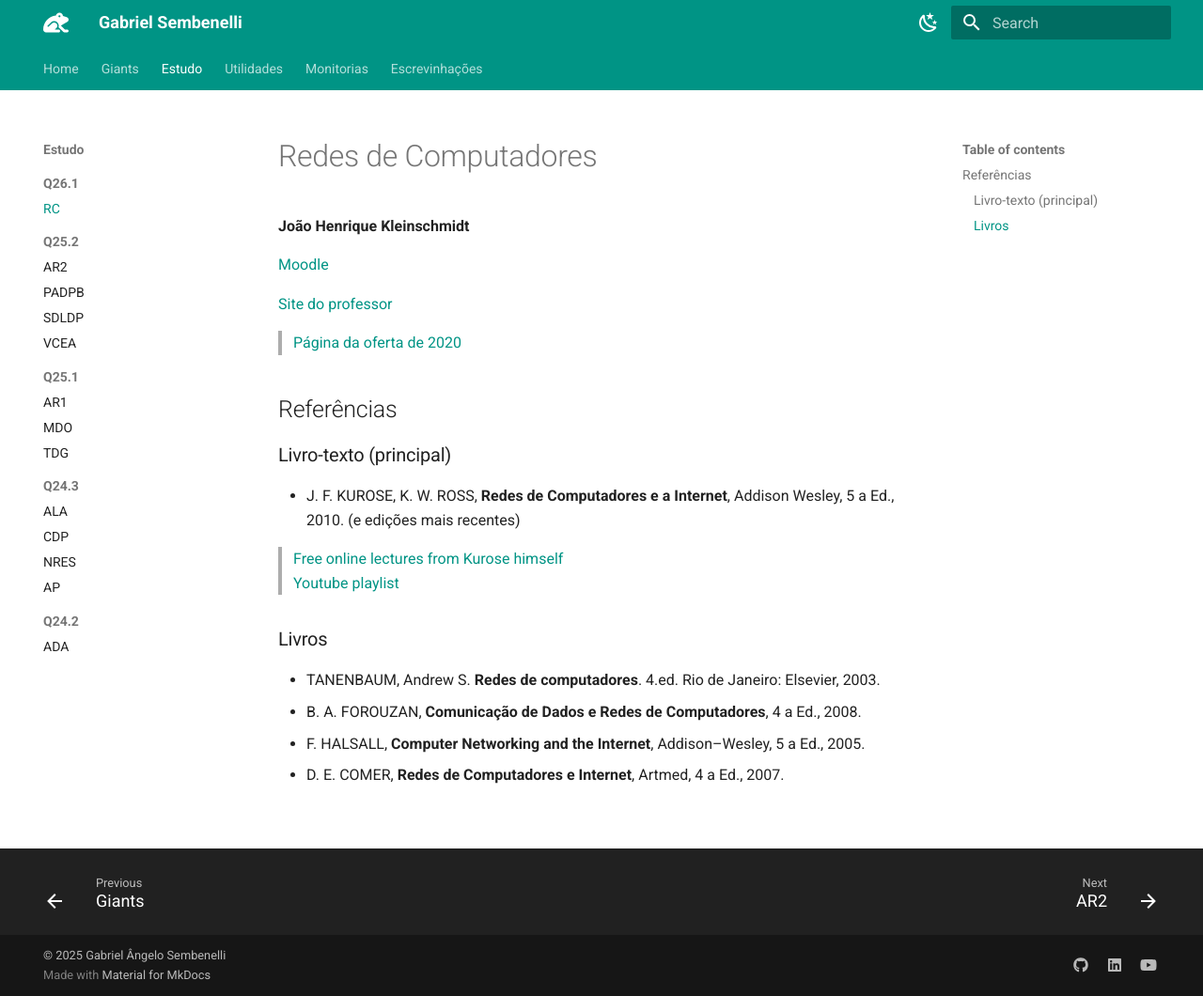
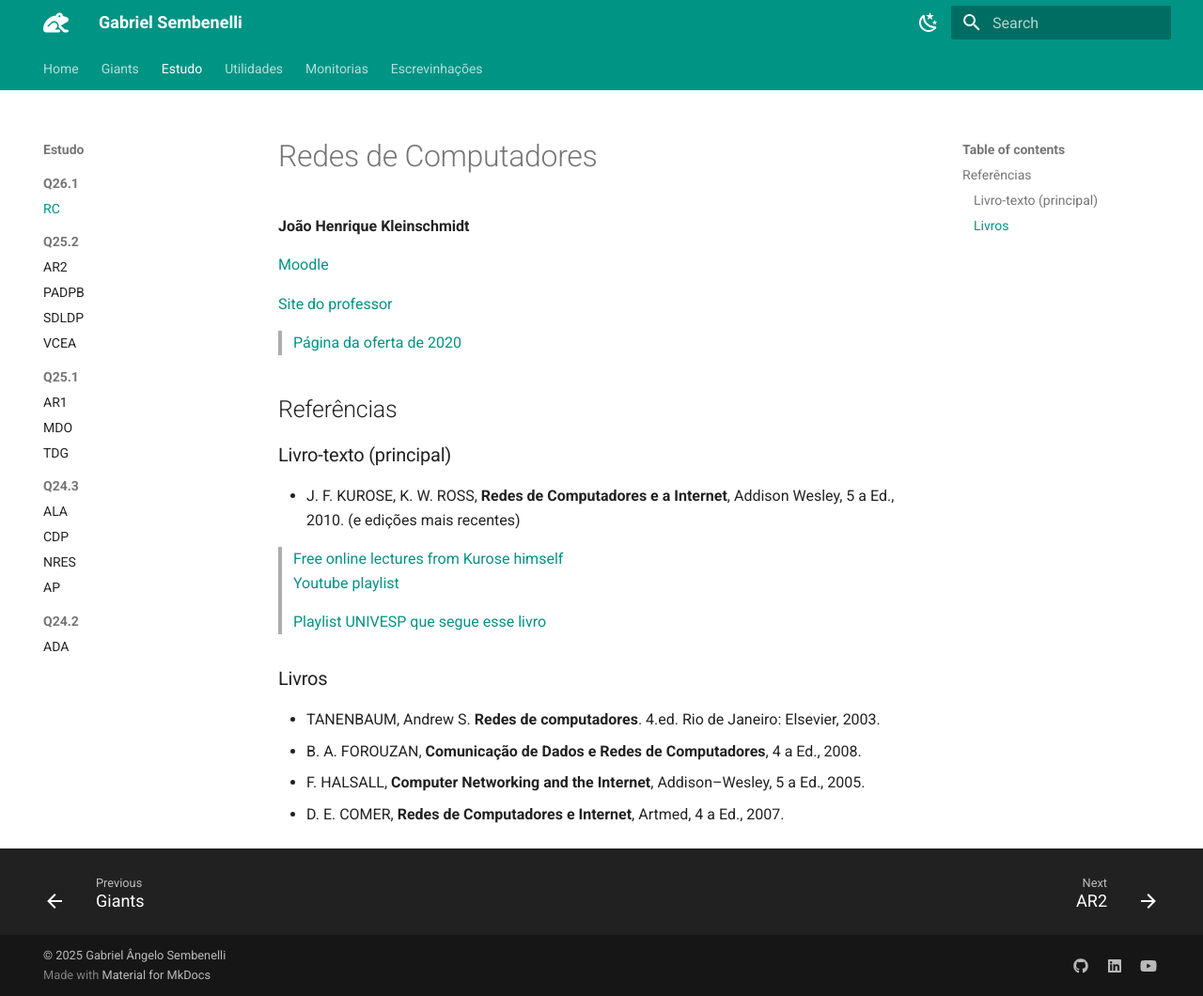
Before and after one commit to Gabriel-Sembenelli/website, an MkDocs documentation site: the page built from docs/Quads/Q26.1/RC.md, in a window 1280 px wide and 1060 px high. Shown: the whole window at 94% size. Built offline with MkDocs 1.6.1 and Material for MkDocs 9.7.7, drawn with Linux system fonts in a browser that asks for light colours.

Commit message:
new ref in Redes de Computadores

```diff
--- a/docs/Quads/Q26.1/RC.md
+++ b/docs/Quads/Q26.1/RC.md
@@ -17,6 +17,8 @@
 > [Free online lectures from Kurose himself](https://gaia.cs.umass.edu/kurose_ross/online_lectures.htm)
 > [Youtube playlist](https://www.youtube.com/playlist?list=PL1ya5dD_M8uX-BLUF1FEvUNsYWQL5_l0O)
 
+> [Playlist UNIVESP que segue esse livro](https://www.youtube.com/playlist?list=PLxI8Can9yAHc-_dZ6nsfoon08i2-4OvEk)
+
 ### Livros
 
 - TANENBAUM, Andrew S. **Redes de computadores**. 4.ed. Rio de Janeiro: Elsevier, 2003.
```
